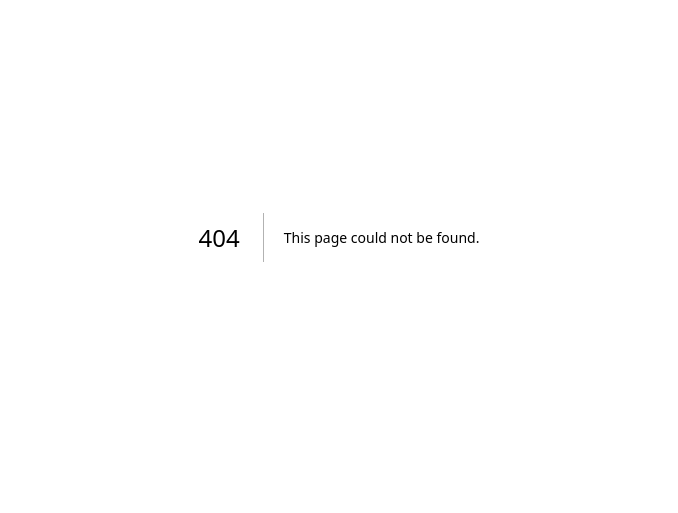
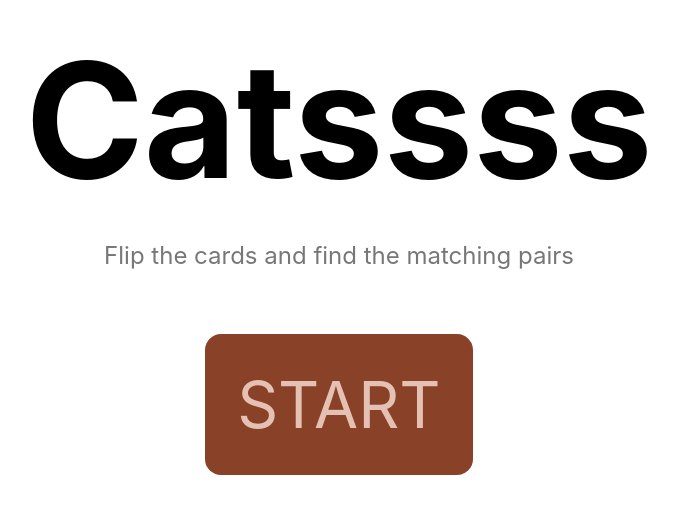
Before and after one commit to amnrzv/memory-game, a Next.js app: page / in a window 1280 px wide. Before the commit this address had no page. Shown: the part 163-676 px from the top of the page, without its empty margins (301-979 px from the left). Built offline with nearby package versions, Linux system fonts and the light colour scheme.

Commit message:
add basic start menu

```diff
--- /dev/null
+++ b/src/pages/index.tsx
@@ -0,0 +1,2 @@
+import { Menu } from "ui/menu";
+export default Menu;
--- /dev/null
+++ b/src/ui/menu/index.ts
@@ -0,0 +1 @@
+export { Menu } from "./menu";
--- /dev/null
+++ b/src/ui/menu/menu.tsx
@@ -0,0 +1,51 @@
+import Link from "next/link";
+import styled from "styled-components";
+
+export const Menu = () => {
+  return (
+    <Container>
+      <Header>Catssss</Header>
+      <Info>Flip the cards and find the matching pairs</Info>
+      <StartLink href={"/game"}>START</StartLink>
+    </Container>
+  );
+};
+
+const Container = styled.main`
+  height: 100vh;
+  display: flex;
+  flex-direction: column;
+  justify-content: center;
+  align-items: center;
+`;
+
+const Header = styled.h1`
+  font-size: 10rem;
+  margin: 0 auto;
+  padding-block: 1.5rem;
+  width: fit-content;
+`;
+
+const Info = styled.p`
+  font-size: 1.5rem;
+  margin: 0 auto;
+  color: #777;
+`;
+
+const StartLink = styled(Link)`
+  display: block;
+  font-size: 4rem;
+  padding: 2rem;
+  background: #894127;
+  border: none;
+  border-radius: 1rem;
+  color: #e5c1b3;
+
+  margin-top: 4rem;
+
+  :hover,
+  :focus {
+    transform: scale(1.03);
+    color: #eee;
+  }
+`;
```
Also changed, not shown: src/ui/game/game.tsx (+1 -8 lines), 2 other files (tests, documents, lock files or other folders).
